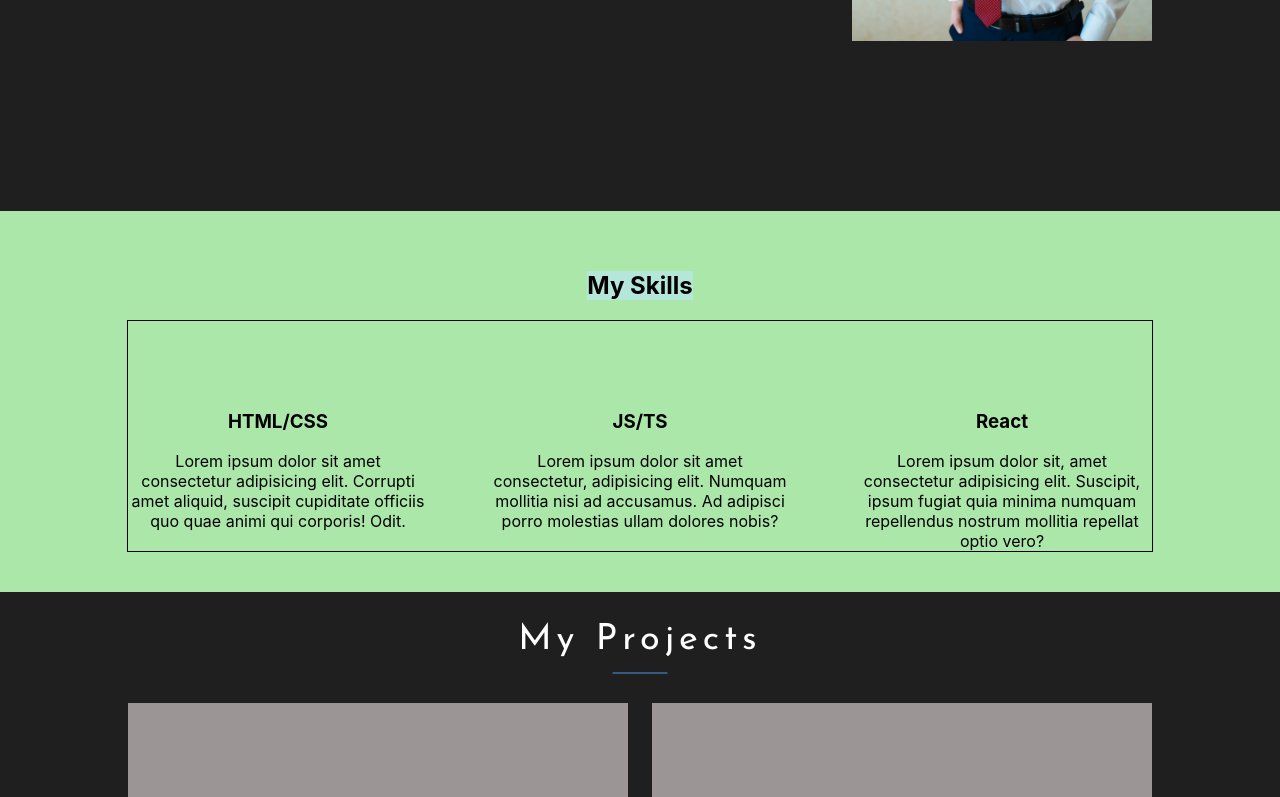
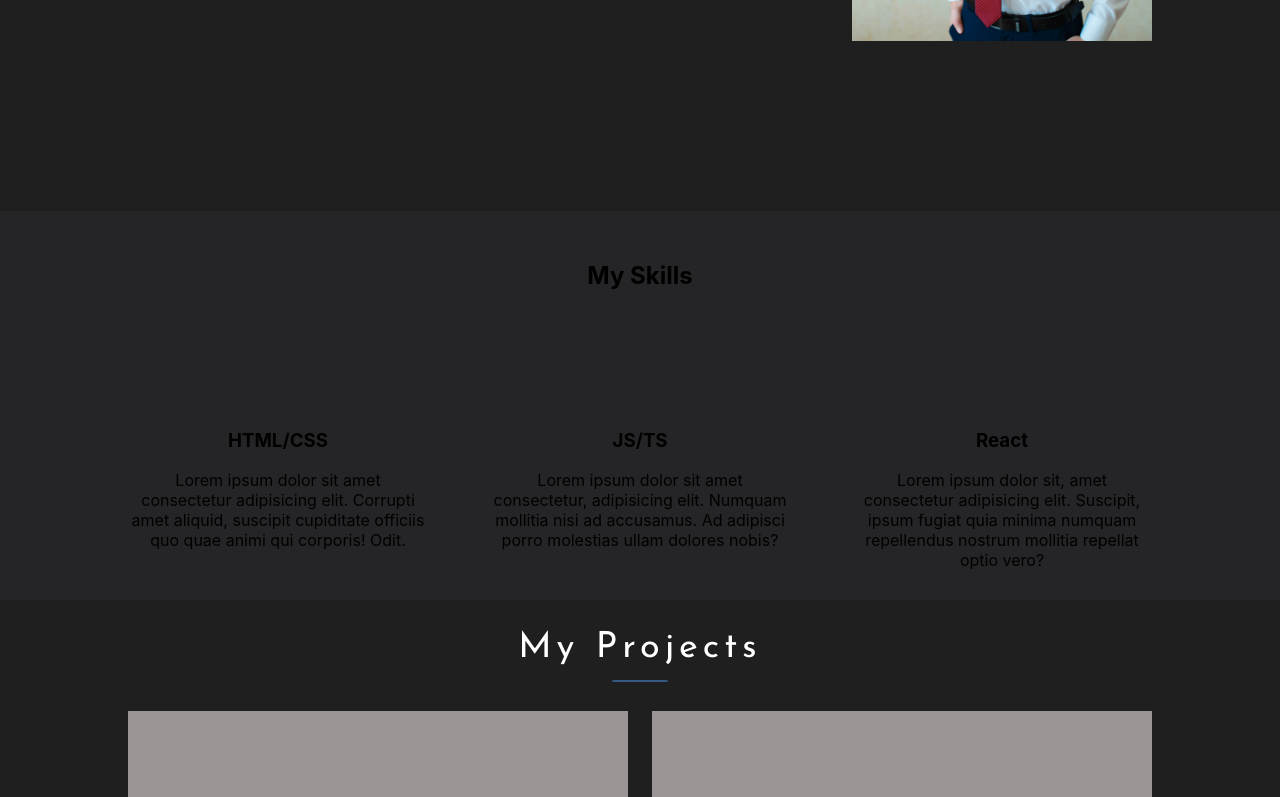
Before and after one commit to baby0ne/portfolio-react, a React (Create React App) app: page / in a window 1280 px wide. Shown: the part 589-1386 px from the top of the page. Built offline with nearby package versions, Linux system fonts and the light colour scheme.

Commit message:
Update Skills.module.css

```diff
--- a/src/components/Skills/Skills.module.css
+++ b/src/components/Skills/Skills.module.css
@@ -1,7 +1,6 @@
 .skillsBlock{
-   background-color: rgb(171, 231, 169);
+   background-color: #252527;;
    height: auto;
-   padding: 10px 0 10px 0;
 }
 
 .skillsContainer{
@@ -10,12 +9,8 @@
    flex-direction: column;
 }
 
-.title{
-   background-color: rgb(180, 230, 217);
-}
-
 .skills{
-   border: 1px solid;
+   margin-top: 30px;
    width: 100%;
    display: flex;
    flex-direction: row;
```
